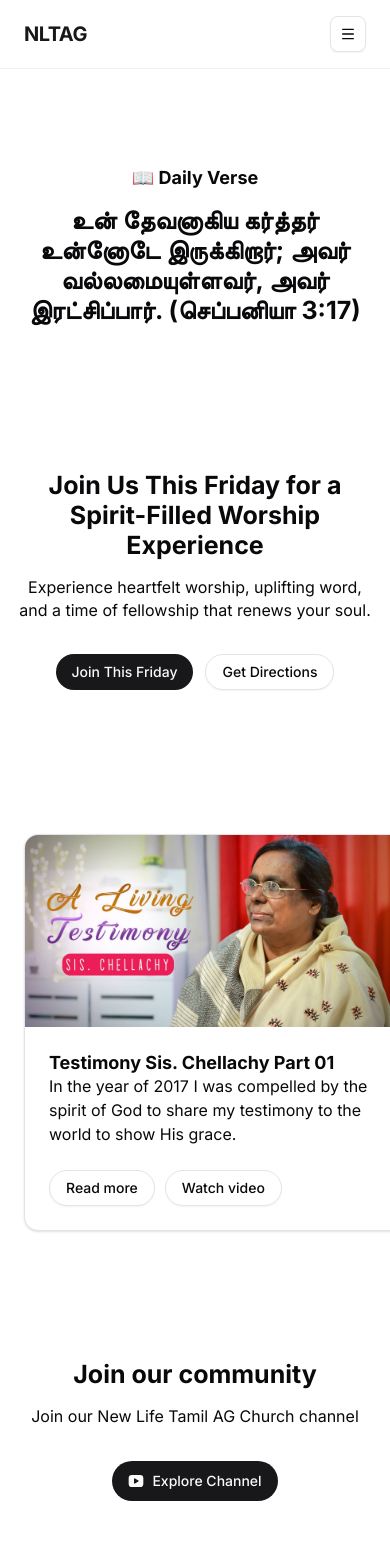
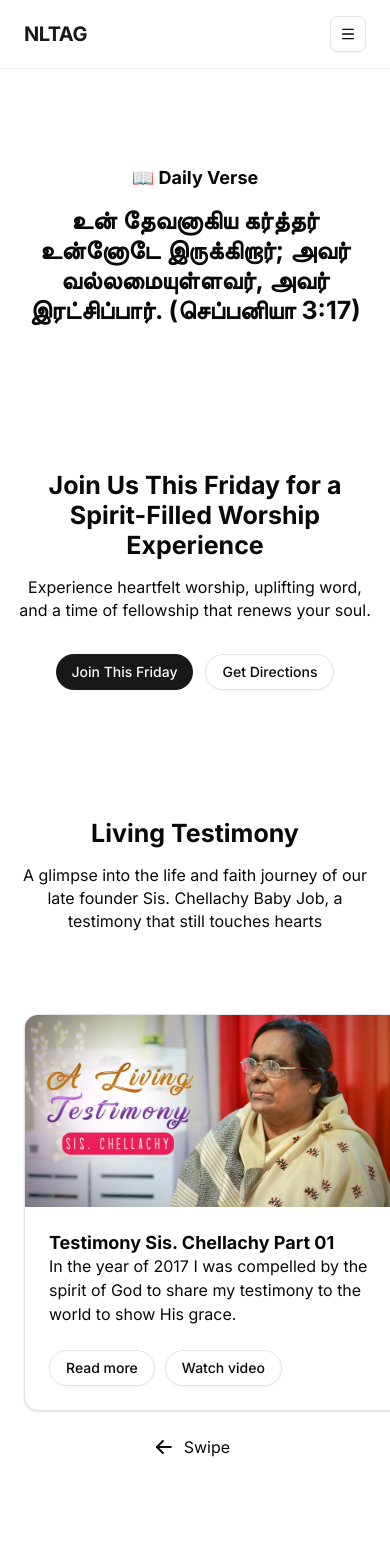
Before and after one commit to binnysam/nltagkuwait, a Next.js app: page / in a window 390 px wide. Shown: the top 1568 px of the page. Built offline with nearby package versions, Linux system fonts and the light colour scheme; no server answers.

Commit message:
Included Testimony section heading, description and swipe indiation animation, updated global.css with animation keyframe

```diff
--- a/app/(components)/TestimoneySection.tsx
+++ b/app/(components)/TestimoneySection.tsx
@@ -1,7 +1,22 @@
 import TestimonyCard from "../(components)/TestimonyCard";
+import { IconArrowLeft } from "@tabler/icons-react";
 
 export default function TestimonyPage() {
   return (
+    <>
+      <section className="pt-16 pb-0 md:pt-24 md:pb-0">
+        <div className="mx-auto max-w-7xl px-4 sm:px-6 lg:px-8">
+          {/* 2. Removed the extra wrapper div that was here */}
+
+          <div className="max-w-3xl mx-auto text-center">
+            <h2 className="title">Living Testimony</h2>
+            <p className="mt-4 callout">
+              A glimpse into the life and faith journey of our late founder Sis.
+              Chellachy Baby Job, a testimony that still touches hearts
+            </p>
+          </div>
+        </div>
+      </section>
       <div className="mx-auto px-6 md:px-8 lg:px-12 py-12">
         <div className="flex gap-6 overflow-x-auto whitespace-nowrap pb-4 -mx-6 px-6 md:-mx-8 md:px-8 lg:mx-0 lg:px-0 lg:overflow-x-hidden lg:justify-center lg:whitespace-normal">
           <div className="flex shrink-0 justify-center items-center mt-8 whitespace-normal">
@@ -29,6 +44,10 @@ export default function TestimonyPage() {
             />
           </div>
         </div>
+        <div className="subheading lg:hidden pt-2 animate-[swipe-hint-left_1s_infinite] flex justify-center gap-2">
+          <IconArrowLeft stroke={2} /> Swipe
         </div>
+      </div>
+    </>
   );
 }
--- a/app/globals.css
+++ b/app/globals.css
@@ -185,3 +185,18 @@
     @apply text-[clamp(0.6875rem,1vw+0.25rem,1.0625rem)] font-medium leading-[1.35];
   }
 }
+
+/* Animations */
+@keyframes swipe-hint-left {
+  0%,
+  100% {
+    transform: translateX(0);
+    /* This curve (ease-in-out) creates a gentle start and end */
+    animation-timing-function: cubic-bezier(0.4, 0, 0.6, 1);
+  }
+  50% {
+    /* Negative (-25%) moves it to the LEFT */
+    transform: translateX(-2%);
+    animation-timing-function: cubic-bezier(0.4, 0, 0.6, 1);
+  }
+}
```
Lines whose indentation alone changed are shown as unchanged.
